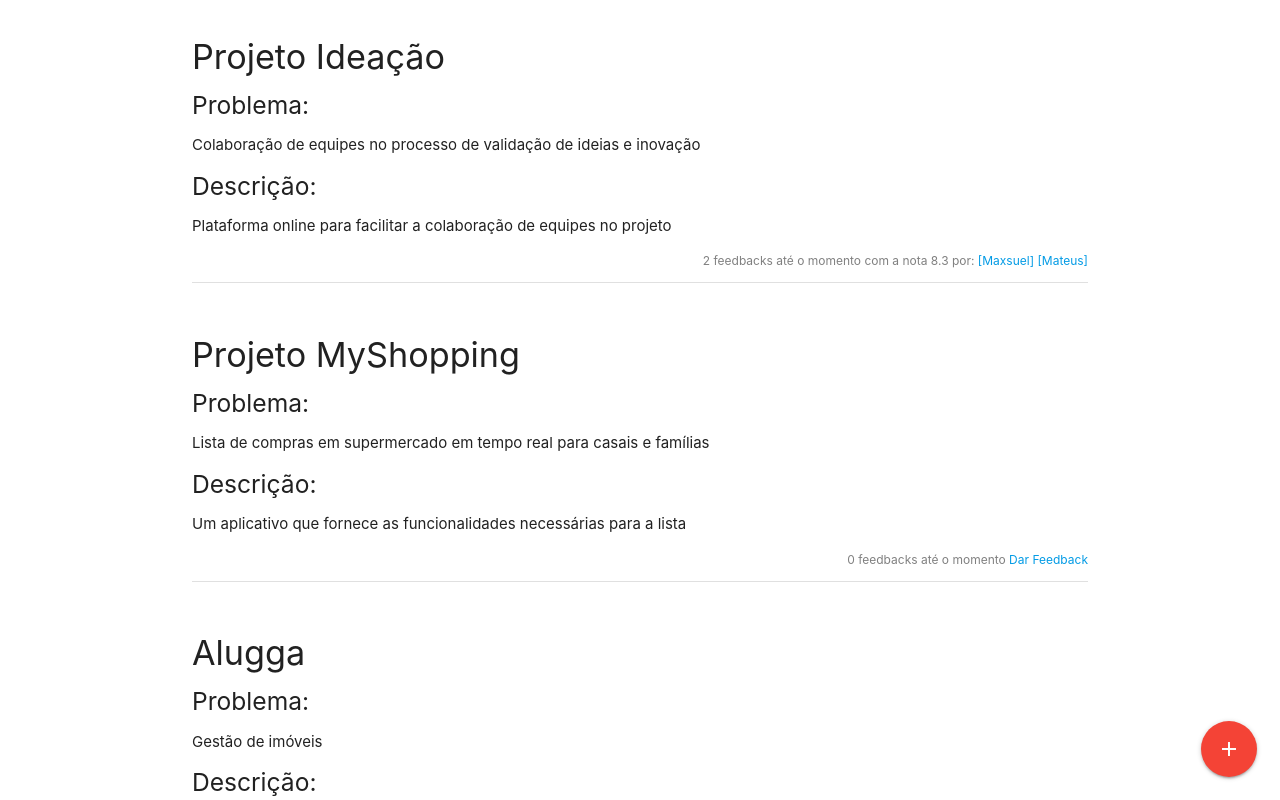
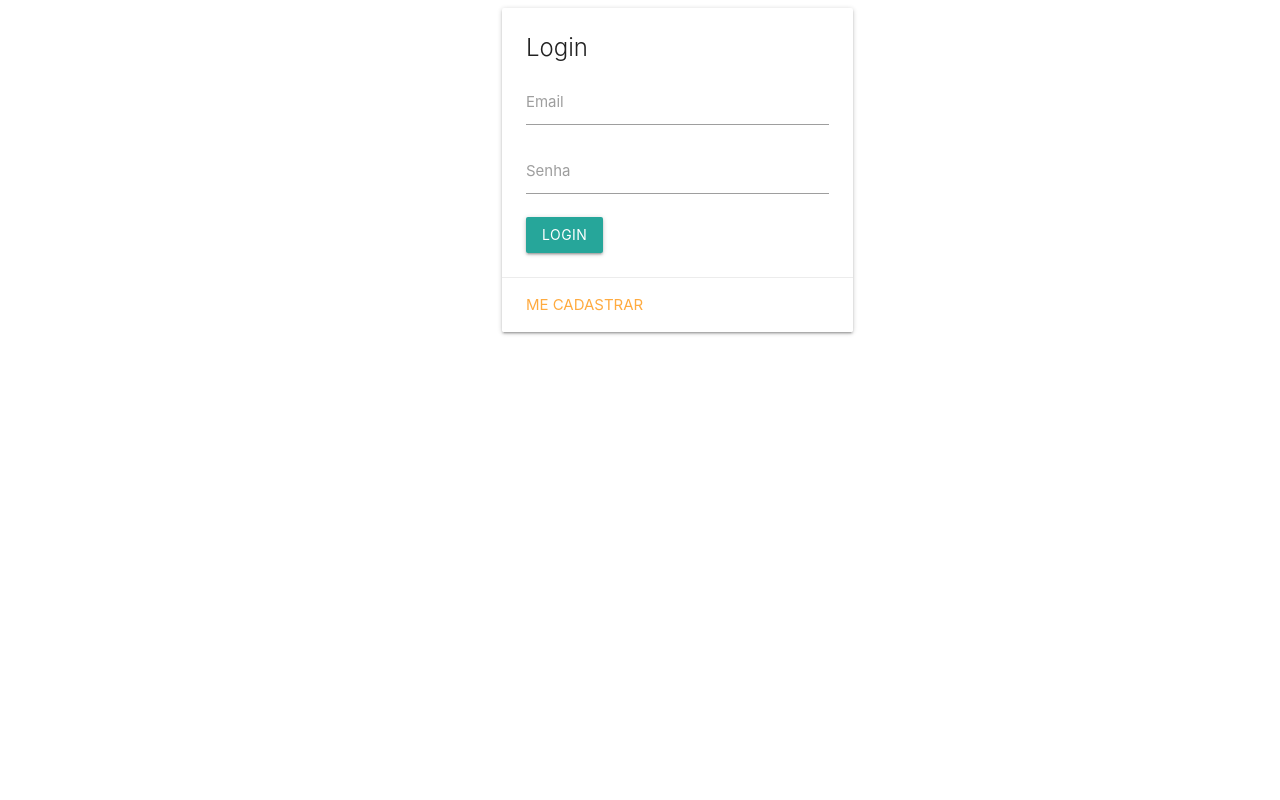
Before and after one commit to maxmaccari/ideacao, a Vue app in the folder assets/: page / in a window 1280 px wide. Shown: the top 800 px of the page. Built offline with nearby package versions, Linux system fonts and the light colour scheme.

Commit message:
Extract LoginView from App Component

```diff
--- a/assets/src/App.vue
+++ b/assets/src/App.vue
@@ -62,67 +62,13 @@
         </div>
       </div>
     </div>
-    <div v-else>
-      <div class="row">
-        <div class="col s12 m4 offset-m4">
-          <div class="card">
-            <div class="card-content">
-              <span class="card-title">Login</span>
-              <form action="#">
-                <div class="input-field">
-                  <input id="email" type="email" name="email" required>
-                  <label for="email">Email</label>
-                </div>
-
-                <div class="input-field">
-                  <input id="password" type="password" name="password" required>
-                  <label for="password">Senha</label>
-                </div>
-
-                <button class="btn" @click.prevent="loginUser">Login</button>
-              </form>
-            </div>
-            <div class="card-action">
-              <a href="#" @click.prevent="newUserModal.open()">Me Cadastrar</a>
-            </div>
-          </div>
-        </div>
-      </div>
-      <div id="newUserModal" class="modal">
-        <div class="modal-content">
-          <h4>Cadastro</h4>
-          <form action="#">
-            <div class="input-field">
-              <input id="name" type="text" name="name" required>
-              <label for="name">Nome</label>
-            </div>
-
-            <div class="input-field">
-              <input type="email" name="email" required>
-              <label for="email">Email</label>
-            </div>
-
-            <div class="input-field">
-              <input type="password" name="password" required>
-              <label for="password">Senha</label>
-            </div>
-
-            <div class="input-field">
-              <input type="password" name="password_confirmation" required>
-              <label for="password_confirmation">Confirme a sua Senha</label>
-            </div>
-
-
-            <button class="btn" @click.prevent="loginUser">Confirmar</button>
-          </form>
-        </div>
-      </div>
-    </div>
+    <login-view v-else @login="loginUser"></login-view>
   </div>
 </template>
 
 <script>
 import M from 'materialize-css'
+import LoginView from '@/views/LoginView'
 
 const ideas = [
   {
@@ -173,6 +119,9 @@ const ideas = [
 
 export default {
   name: 'app',
+  components: {
+    LoginView
+  },
   data () {
     return {
       ideas: ideas,
@@ -182,15 +131,14 @@ export default {
         description: "",
         feedbacks: {count: 0, rating: 0, users: []}
       },
-      currentUser: {
-        id: 1,
-        name: "Maxsuel"
-      },
-      // currentUser: null,
+      // currentUser: {
+      //   id: 1,
+      //   name: "Maxsuel"
+      // },
+      currentUser: null,
       newIdeaModal: null,
       newFeedbackModal: null,
-      showFeedbacksModal: null,
-      newUserModal: null
+      showFeedbacksModal: null
     }
   },
   computed: {
@@ -206,7 +154,7 @@ export default {
   mounted () {
     // this.loginUser()
 
-    ["newIdeaModal", "newFeedbackModal", "showFeedbacksModal", "newUserModal"]
+    ["newIdeaModal", "newFeedbackModal", "showFeedbacksModal"]
       .forEach( name => {
         const vm = this
         const elem = document.getElementById(name)
@@ -239,11 +187,8 @@ export default {
     canGiveFeedback (idea) {
       return !idea.feedbacks.users.some(user => user.id == this.currentUser.id);
     },
-    loginUser () {
-      this.currentUser = {
-        id: 1,
-        name: "Maxsuel"
-      }
+    loginUser (user) {
+      this.currentUser = user
     }
   },
 }
--- /dev/null
+++ b/assets/src/views/LoginView.vue
@@ -0,0 +1,97 @@
+<template>
+  <div class="container">
+    <div class="row">
+      <div class="col s12 m5 offset-m4">
+        <div class="card">
+          <div class="card-content">
+            <span class="card-title">Login</span>
+            <form action="#">
+              <div class="input-field">
+                <input id="email" type="email" name="email" required>
+                <label for="email">Email</label>
+              </div>
+
+              <div class="input-field">
+                <input id="password" type="password" name="password" required>
+                <label for="password">Senha</label>
+              </div>
+
+              <button class="btn" @click.prevent="loginUser">Login</button>
+            </form>
+          </div>
+          <div class="card-action">
+            <a href="#" @click.prevent="newUserModal.open()">Me Cadastrar</a>
+          </div>
+        </div>
+      </div>
+    </div>
+    <div id="newUserModal" class="modal">
+      <div class="modal-content">
+        <h4>Cadastro</h4>
+        <form action="#">
+          <div class="input-field">
+            <input id="name" type="text" name="name" v-model="newUser.name" required>
+            <label for="name">Nome</label>
+          </div>
+
+          <div class="input-field">
+            <input type="email" name="email" v-model="newUser.email" required>
+            <label for="email">Email</label>
+          </div>
+
+          <div class="input-field">
+            <input type="password" name="password" v-model="newUser.password" required>
+            <label for="password">Senha</label>
+          </div>
+
+          <div class="input-field">
+            <input type="password" name="password_confirmation" v-model="newUser.passwordConfirmation" required>
+            <label for="password_confirmation">Confirme a sua Senha</label>
+          </div>
+
+
+          <button class="btn" @click.prevent="registerUser">Confirmar</button>
+        </form>
+      </div>
+    </div>
+  </div>
+</template>
+
+<script>
+export default {
+  data() {
+    return {
+      newUserModal: null,
+      newUser: {
+        name: "",
+        email: "",
+        password: "",
+        passwordConfirmation: ""
+      }
+    }
+  },
+  methods: {
+    loginUser () {
+      this.$emit('login', {
+        id: 1,
+        name: "Maxsuel"
+      })
+    },
+    registerUser () {
+      this.newUserModal.close()
+      this.$emit('login', this.newUser)
+    }
+  },
+  mounted() {
+    const vm = this
+    const elem = document.getElementById("newUserModal")
+    const modal = M.Modal.init(elem)
+
+    this.newUserModal = modal;
+  }
+}
+</script>
+
+<style>
+
+</style>
```
